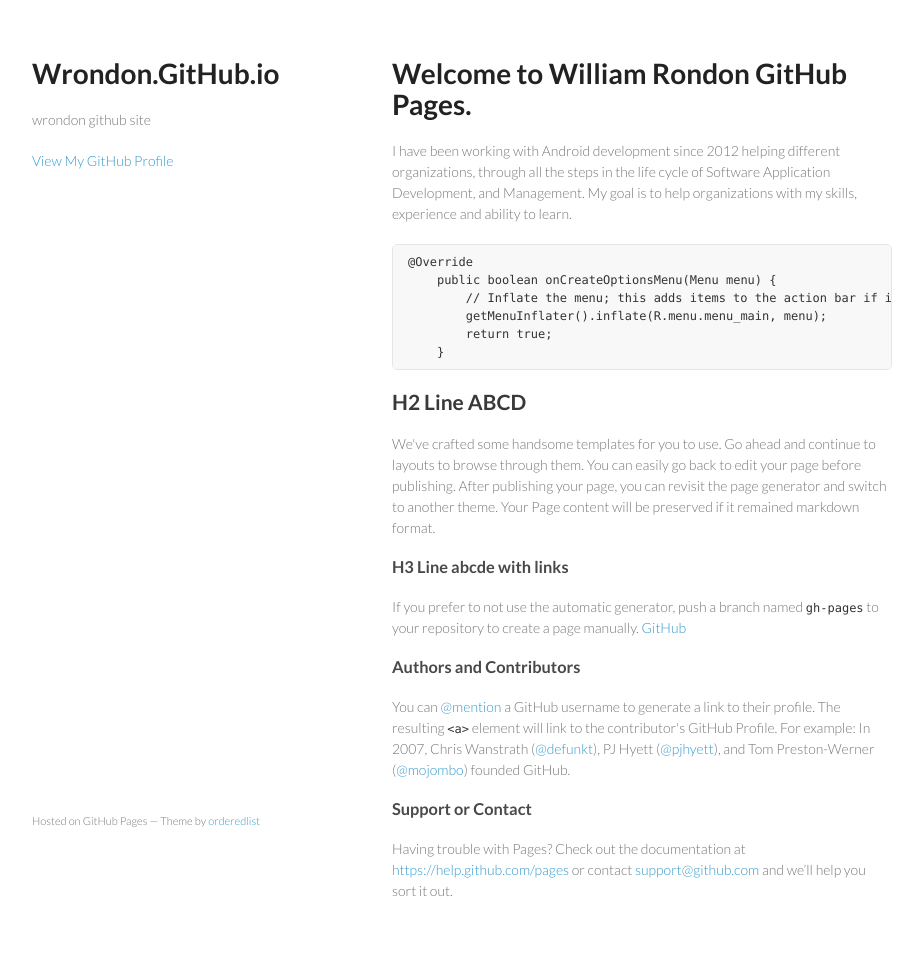
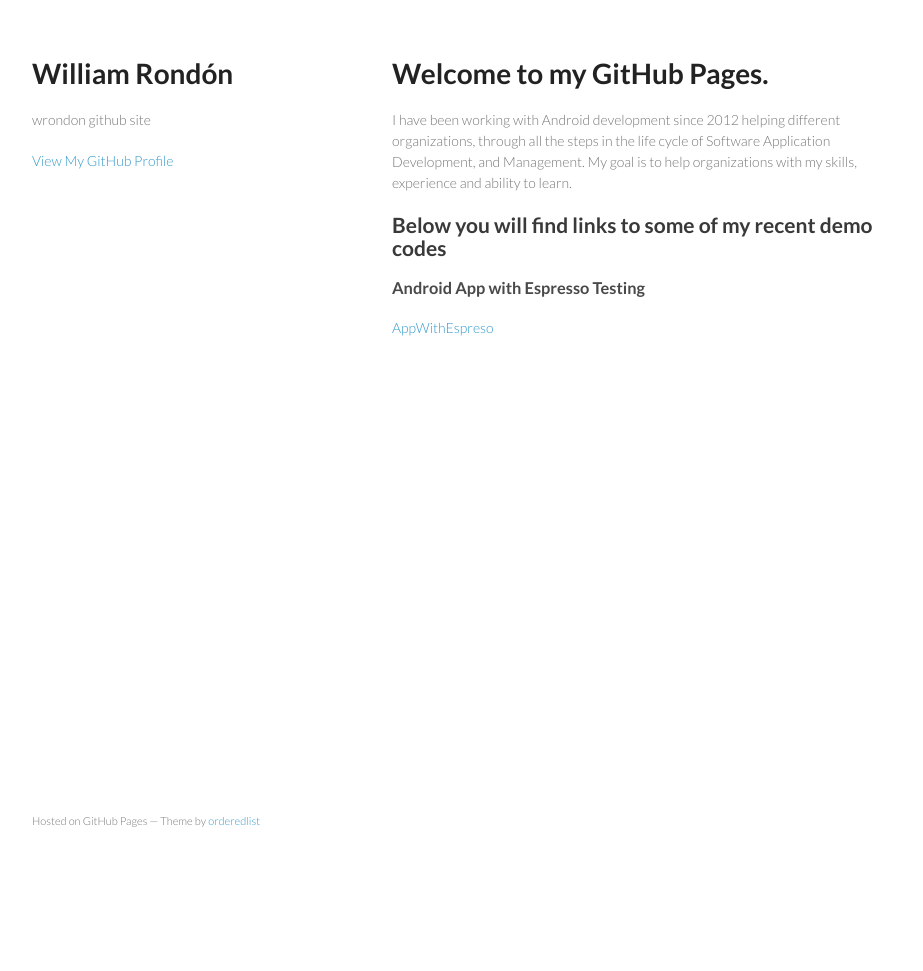
Before and after one commit to wrondon/wrondon.github.io, a Jekyll site: the page index.html, which Jekyll copies as it is, in a window 1280 px wide. Shown: the whole page, without its empty margins (178-1101 px from the left). Built offline with Jekyll 4.4.1, drawn with Linux system fonts in a browser that asks for light colours; after the commit the page ends 900 px from its top, so only the background shows below that.

Commit message:
Replace master branch with page content via GitHub

```diff
--- a/index.html
+++ b/index.html
@@ -3,7 +3,7 @@
   <head>
     <meta charset="utf-8">
     <meta http-equiv="X-UA-Compatible" content="chrome=1">
-    <title>Wrondon.GitHub.io by wrondon</title>
+    <title>William Rondón by wrondon</title>
 
     <link rel="stylesheet" href="stylesheets/styles.css">
     <link rel="stylesheet" href="stylesheets/pygment_trac.css">
@@ -15,7 +15,7 @@
   <body>
     <div class="wrapper">
       <header>
-        <h1>Wrondon.GitHub.io</h1>
+        <h1>William Rondón</h1>
         <p>wrondon github site</p>
 
 
@@ -24,37 +24,17 @@
       </header>
       <section>
         <h1>
-<a id="welcome-to-william-rondon-github-pages" class="anchor" href="#welcome-to-william-rondon-github-pages" aria-hidden="true"><span class="octicon octicon-link"></span></a>Welcome to William Rondon GitHub Pages.</h1>
+<a id="welcome-to-my-github-pages" class="anchor" href="#welcome-to-my-github-pages" aria-hidden="true"><span class="octicon octicon-link"></span></a>Welcome to my GitHub Pages.</h1>
 
 <p>I have been working with Android development since 2012 helping different organizations, through all the steps in the life cycle of Software Application Development, and Management. My goal is to help organizations with my skills, experience and ability to learn.</p>
 
-<div class="highlight highlight-Java"><pre>@<span class="pl-stj">Override</span>
-    <span class="pl-s">public</span> <span class="pl-st">boolean</span> onCreateOptionsMenu(<span class="pl-stj">Menu</span> menu) {
-        <span class="pl-c">// Inflate the menu; this adds items to the action bar if it is present.</span>
-        getMenuInflater()<span class="pl-k">.</span>inflate(<span class="pl-stj">R</span><span class="pl-k">.</span>menu<span class="pl-k">.</span>menu_main, menu);
-        <span class="pl-k">return</span> <span class="pl-c1">true</span>;
-    }</pre></div>
-
 <h2>
-<a id="h2-line-abcd" class="anchor" href="#h2-line-abcd" aria-hidden="true"><span class="octicon octicon-link"></span></a>H2 Line ABCD</h2>
-
-<p>We've crafted some handsome templates for you to use. Go ahead and continue to layouts to browse through them. You can easily go back to edit your page before publishing. After publishing your page, you can revisit the page generator and switch to another theme. Your Page content will be preserved if it remained markdown format.</p>
+<a id="below-you-will-find-links-to-some-of-my-recent-demo-codes" class="anchor" href="#below-you-will-find-links-to-some-of-my-recent-demo-codes" aria-hidden="true"><span class="octicon octicon-link"></span></a>Below you will find links to some of my recent demo codes</h2>
 
 <h3>
-<a id="h3-line-abcde-with-links" class="anchor" href="#h3-line-abcde-with-links" aria-hidden="true"><span class="octicon octicon-link"></span></a>H3 Line abcde with links</h3>
+<a id="android-app-with-espresso-testing" class="anchor" href="#android-app-with-espresso-testing" aria-hidden="true"><span class="octicon octicon-link"></span></a>Android App with Espresso Testing</h3>
 
-<p>If you prefer to not use the automatic generator, push a branch named <code>gh-pages</code> to your repository to create a page manually.
-<a href="http://github.com">GitHub</a></p>
-
-<h3>
-<a id="authors-and-contributors" class="anchor" href="#authors-and-contributors" aria-hidden="true"><span class="octicon octicon-link"></span></a>Authors and Contributors</h3>
-
-<p>You can <a href="https://github.com/blog/821" class="user-mention">@mention</a> a GitHub username to generate a link to their profile. The resulting <code>&lt;a&gt;</code> element will link to the contributor's GitHub Profile. For example: In 2007, Chris Wanstrath (<a href="https://github.com/defunkt" class="user-mention">@defunkt</a>), PJ Hyett (<a href="https://github.com/pjhyett" class="user-mention">@pjhyett</a>), and Tom Preston-Werner (<a href="https://github.com/mojombo" class="user-mention">@mojombo</a>) founded GitHub.</p>
-
-<h3>
-<a id="support-or-contact" class="anchor" href="#support-or-contact" aria-hidden="true"><span class="octicon octicon-link"></span></a>Support or Contact</h3>
-
-<p>Having trouble with Pages? Check out the documentation at <a href="https://help.github.com/pages">https://help.github.com/pages</a> or contact <a href="mailto:support@github.com">support@github.com</a> and we’ll help you sort it out.</p>
+<p><a href="https://github.com/wrondon/AppWithEspresso">AppWithEspreso</a></p>
       </section>
       <footer>
         <p><small>Hosted on GitHub Pages &mdash; Theme by <a href="https://github.com/orderedlist">orderedlist</a></small></p>
```
Also changed, not shown: params.json (+1 -1 lines).
